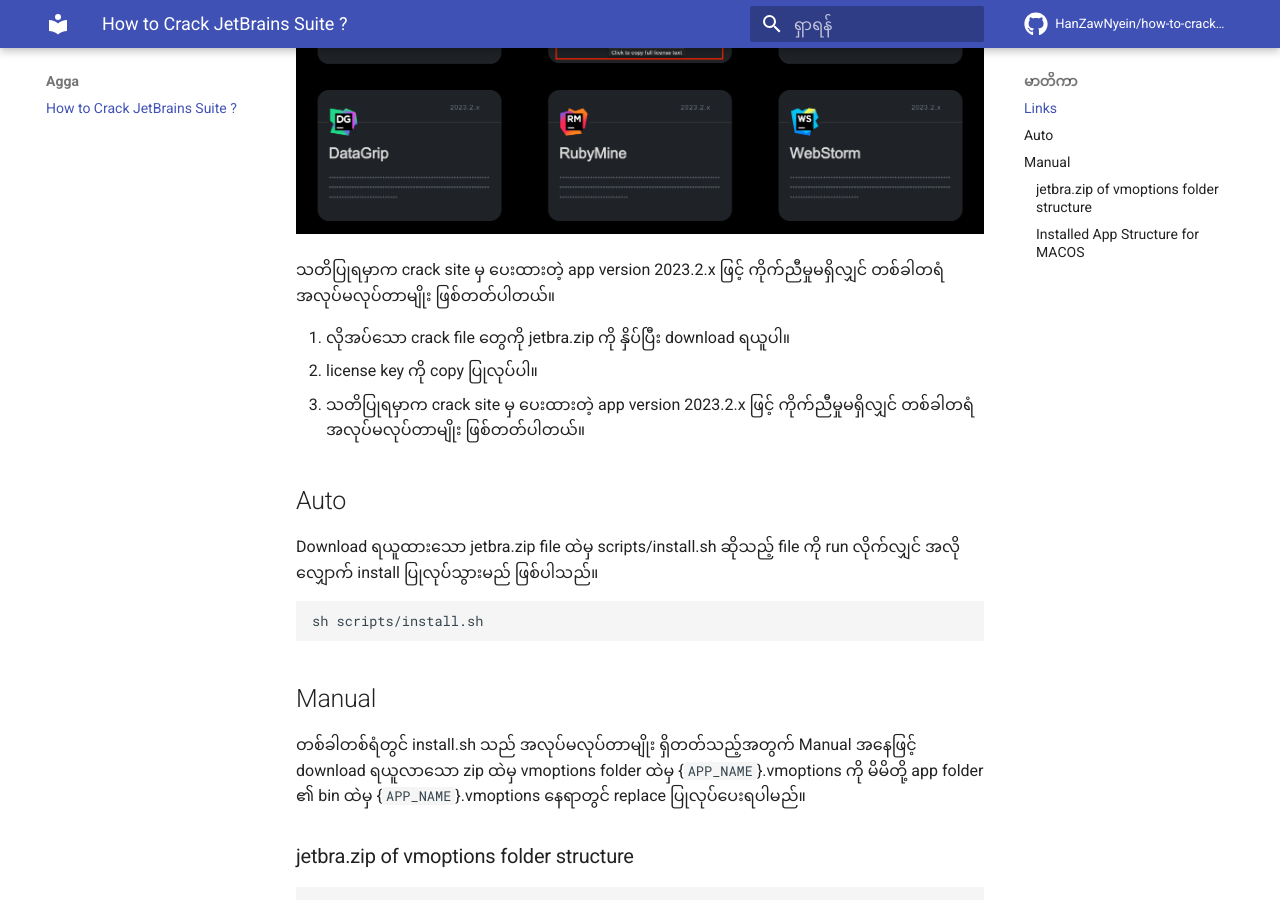
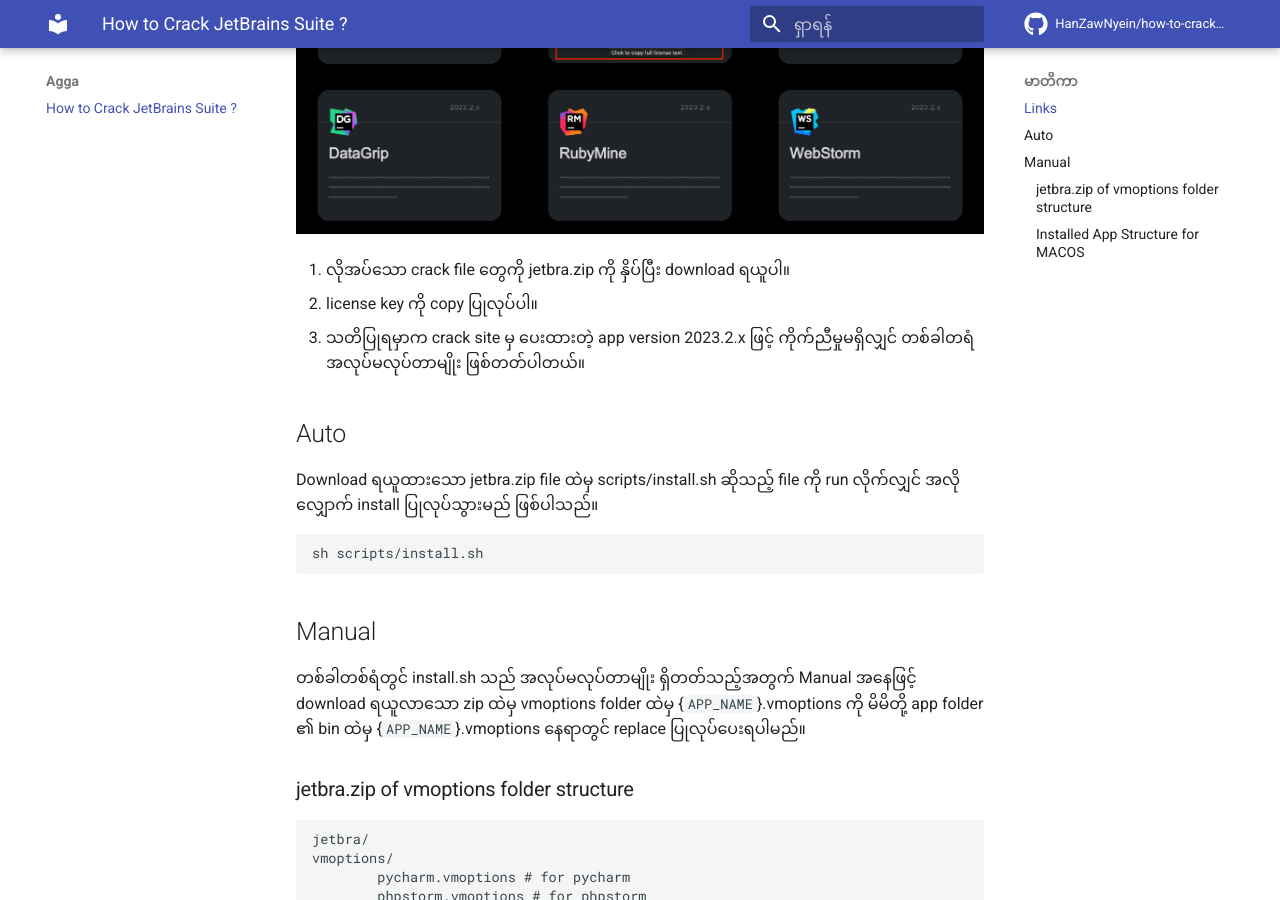
Before and after one commit to HanZawNyein/how-to-crack-jetbrains-suite, an MkDocs documentation site: the page built from docs/index.md, in a window 1280 px wide and 900 px high, scrolled down 858 px. Built offline with MkDocs 1.6.1 and Material for MkDocs 9.7.7, drawn with Linux system fonts in a browser that asks for light colours; comment, search, counter and statistics services are not loaded.

Commit message:
[remove] duplicate

```diff
--- a/docs/index.md
+++ b/docs/index.md
@@ -12,8 +12,6 @@
 ပြီးလျှင် အထက်ပါအတိုင်း online ဖြစ်နေတဲ့ site တစ်ခုခုကို ရွေးလိုက်ပါ။
 
 ![img_1.png](img_1.png)
-
-သတိပြုရမှာက crack site မှ ပေးထားတဲ့ app version 2023.2.x ဖြင့် ကိုက်ညီမှုမရှိလျှင် တစ်ခါတရံ အလုပ်မလုပ်တာမျိုး ဖြစ်တတ်ပါတယ်။
 
 1.  လိုအပ်သော crack file တွေကို jetbra.zip ကို နှိပ်ပြီး download ရယူပါ။
 2. license key ကို copy ပြုလုပ်ပါ။
```
